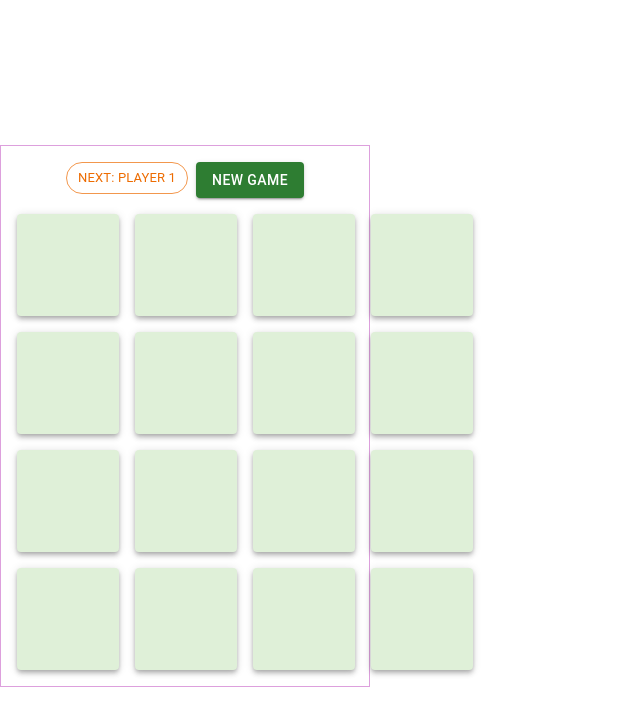
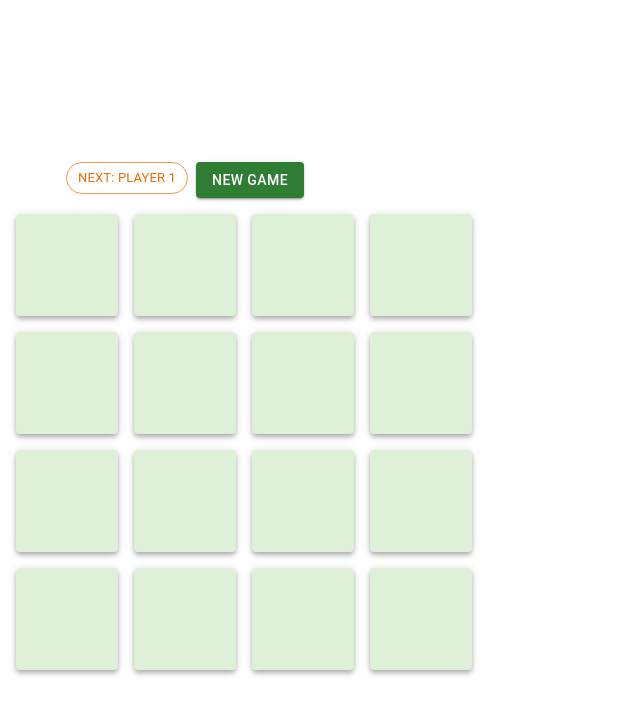
Before and after one commit to DianaDuta/AccesoDatos, a React (Vite) app in the folder react.2/: page / in a window 1280 px wide. Shown: the top 726 px of the page, without its empty margins (0-640 px from the left). Built offline with nearby package versions, Linux system fonts and the light colour scheme.

Commit message:
4-en-raya OK!!!!

```diff
--- a/react.2/src/components/Tablero.tsx
+++ b/react.2/src/components/Tablero.tsx
@@ -48,8 +48,8 @@ export default function Tablero() {
         <Stack
             spacing={2}
             p={2}
-            border={1}
-            borderColor="plum"
+            //border={1}
+            //borderColor="plum"
             maxWidth={370}
             mx="auto"
         >
```
